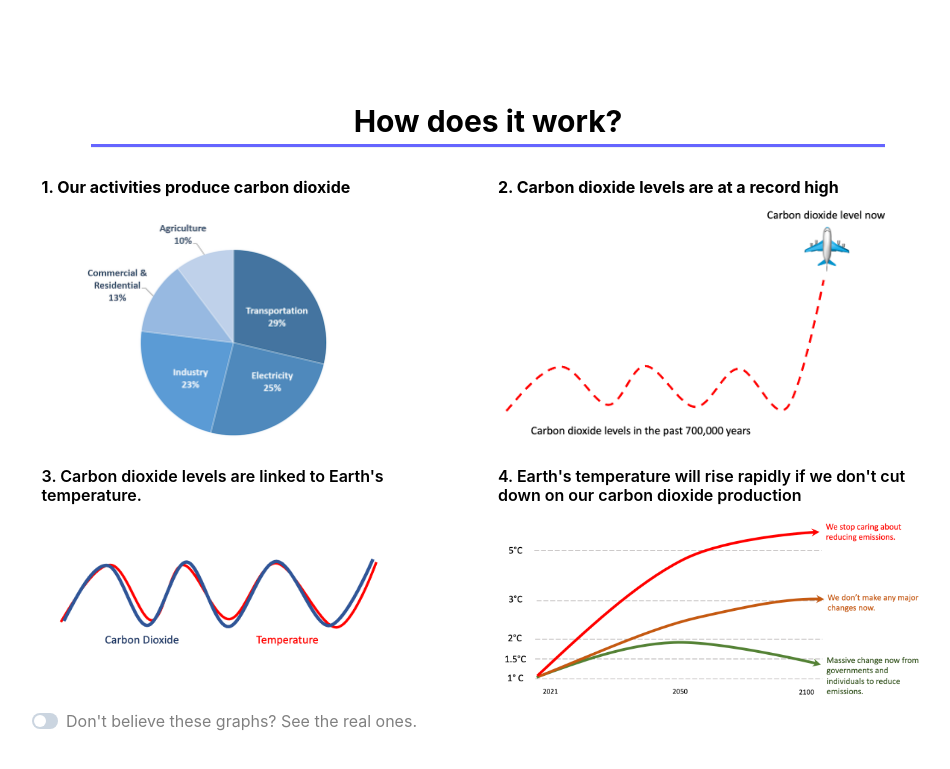
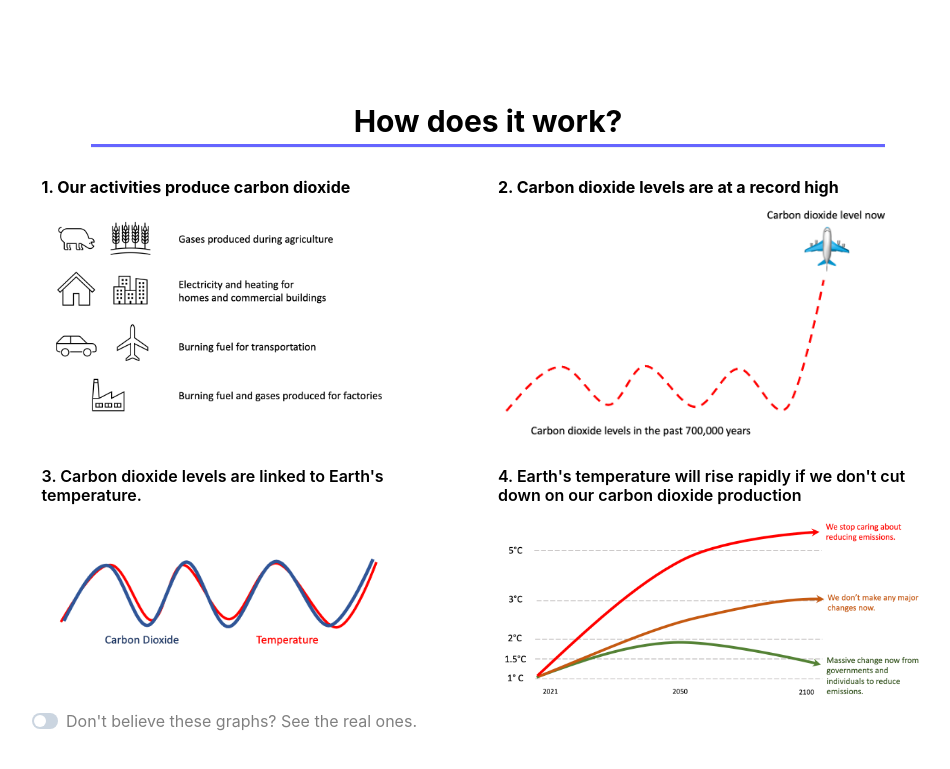
Before and after one commit to vincnt/toowarm, a Next.js app: page / in a window 1280 px wide. Shown: the part 858-1627 px from the top of the page, without its empty margins (152-1102 px from the left). Built offline with nearby package versions, Linux system fonts and the light colour scheme.

Commit message:
better co2 breakdown graphic

```diff
--- a/pages/index.tsx
+++ b/pages/index.tsx
@@ -33,7 +33,8 @@ import {
   sspProjectionLineChart,
 } from "../components/Charts";
 
-import co2Breakdown from "../public/images/co2breakdown.png";
+import co2Breakdown from "../public/images/co2 production graphic.png";
+import co2AdvancedBreakdown from "../public/images/co2-emissions-pie.png";
 import co2Graphic from "../public/images/co2-graphic.png";
 import co2AndTempGraphic from "../public/images/co2AndTemp-graphic.png";
 import projectedGraphic from "../public/images/projected temp graphic.png";
@@ -324,12 +325,17 @@ const IndexPage = ({
                     base: "200px",
                     md: "200px",
                   }}
-                  pt="20px"
-                  width="80%"
-                  margin="auto"
-                  pr={{ base: "50px", md: "100px" }}
+                  width="100%"
                 >
-                  <NextImage src={co2Breakdown} alt="me" />
+                  {switchValue ? (
+                    <Box width="65%">
+                      <NextImage src={co2AdvancedBreakdown} />
+                    </Box>
+                  ) : (
+                    <Box pt="20px" width="80%">
+                      <NextImage src={co2Breakdown} alt="me" />
+                    </Box>
+                  )}
                 </Box>
               </Box>
               <Box width="100%" height="100%" pb={{ base: "5px", md: "20px" }}>
```
Also changed, not shown: public/images/co2 production graphic.png (added), public/images/co2-emissions-pie.png (added).
